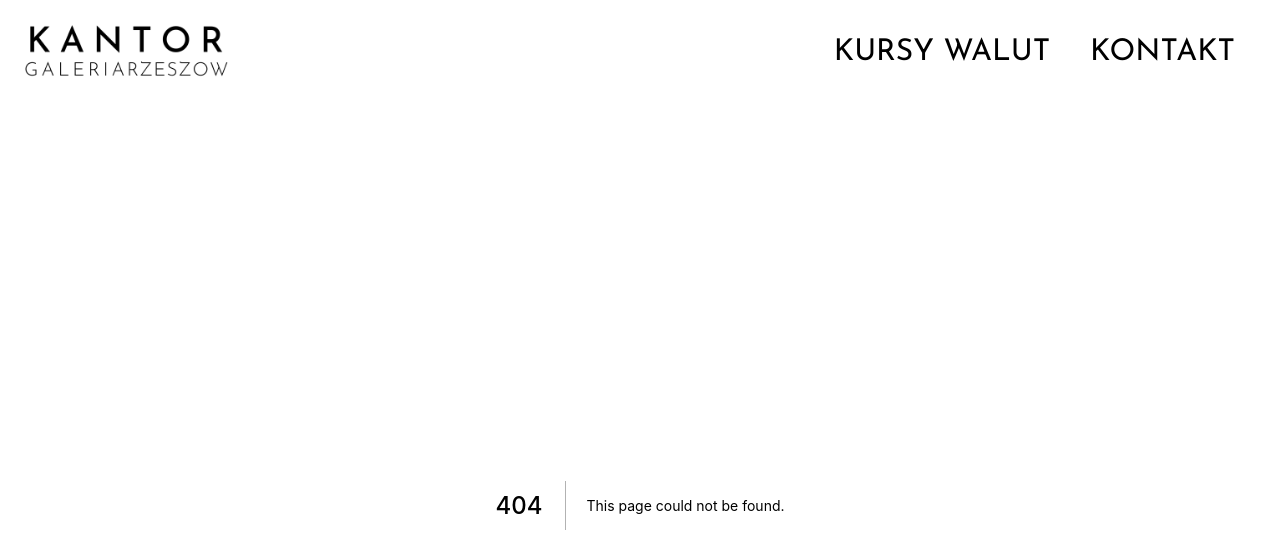
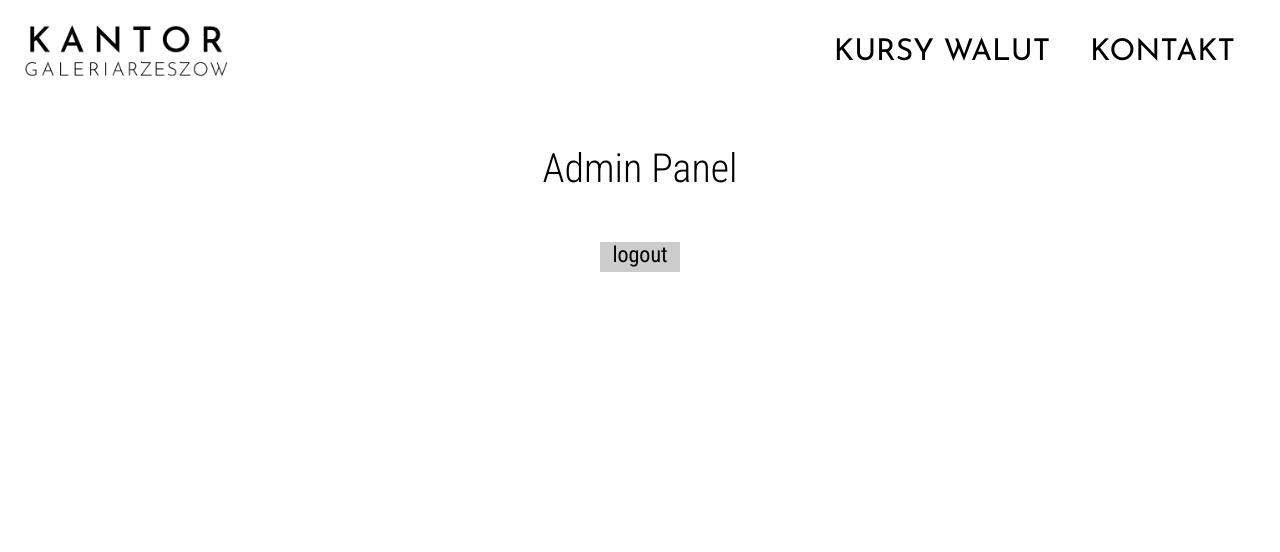
Before and after one commit to mvjl000/kantor-galeria, a Next.js app: page /admin in a window 1280 px wide. Before the commit this address had no page. Shown: the top 552 px of the page. Built offline with nearby package versions, Linux system fonts and the light colour scheme; no server answers.

Commit message:
Add admin panel page and panel nav link

```diff
--- a/components/navigation/Navigation.tsx
+++ b/components/navigation/Navigation.tsx
@@ -1,6 +1,7 @@
 import React, { useState } from 'react';
 import Link from 'next/link';
 import Image from 'next/image';
+import { useUser } from '@auth0/nextjs-auth0';
 import {
   BurgerButton,
   LogoWrapper,
@@ -11,6 +12,7 @@ import {
 
 const Navigation: React.FC = () => {
   const [isOpen, setIsOpen] = useState(false);
+  const { user } = useUser();
 
   const toggleSideMenu = () => {
     if (window.innerWidth <= 1024) {
@@ -49,6 +51,13 @@ const Navigation: React.FC = () => {
                 <a onClick={() => toggleSideMenu()}>KONTAKT</a>
               </Link>
             </li>
+            {user && (
+              <li>
+                <Link href="/admin" passHref={false}>
+                  <a onClick={() => toggleSideMenu()}>PANEL</a>
+                </Link>
+              </li>
+            )}
           </ul>
         </StyledNavigation>
       </Wrapper>
--- /dev/null
+++ b/pages/admin.tsx
@@ -0,0 +1,28 @@
+import type { NextPage } from 'next';
+import Link from 'next/link';
+import { H1 } from '../components/ui';
+
+const Admin: NextPage = () => {
+  return (
+    <div>
+      <H1>Admin Panel</H1>
+      <Link href="/api/auth/logout" passHref={false}>
+        <a
+          style={{
+            display: 'block',
+            margin: '50px auto',
+            width: '80px',
+            height: '30px',
+            fontSize: '22px',
+            backgroundColor: '#ccc',
+            textAlign: 'center',
+          }}
+        >
+          logout
+        </a>
+      </Link>
+    </div>
+  );
+};
+
+export default Admin;
```
